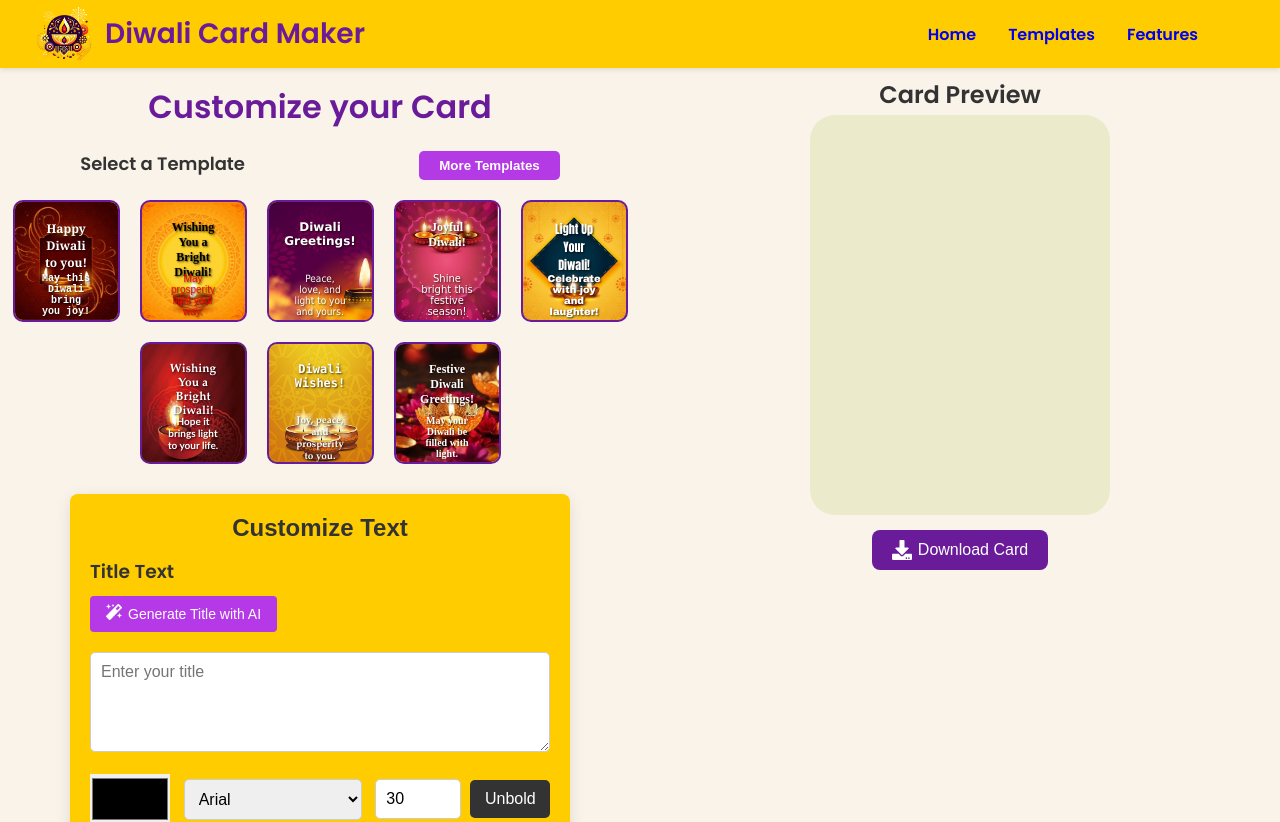
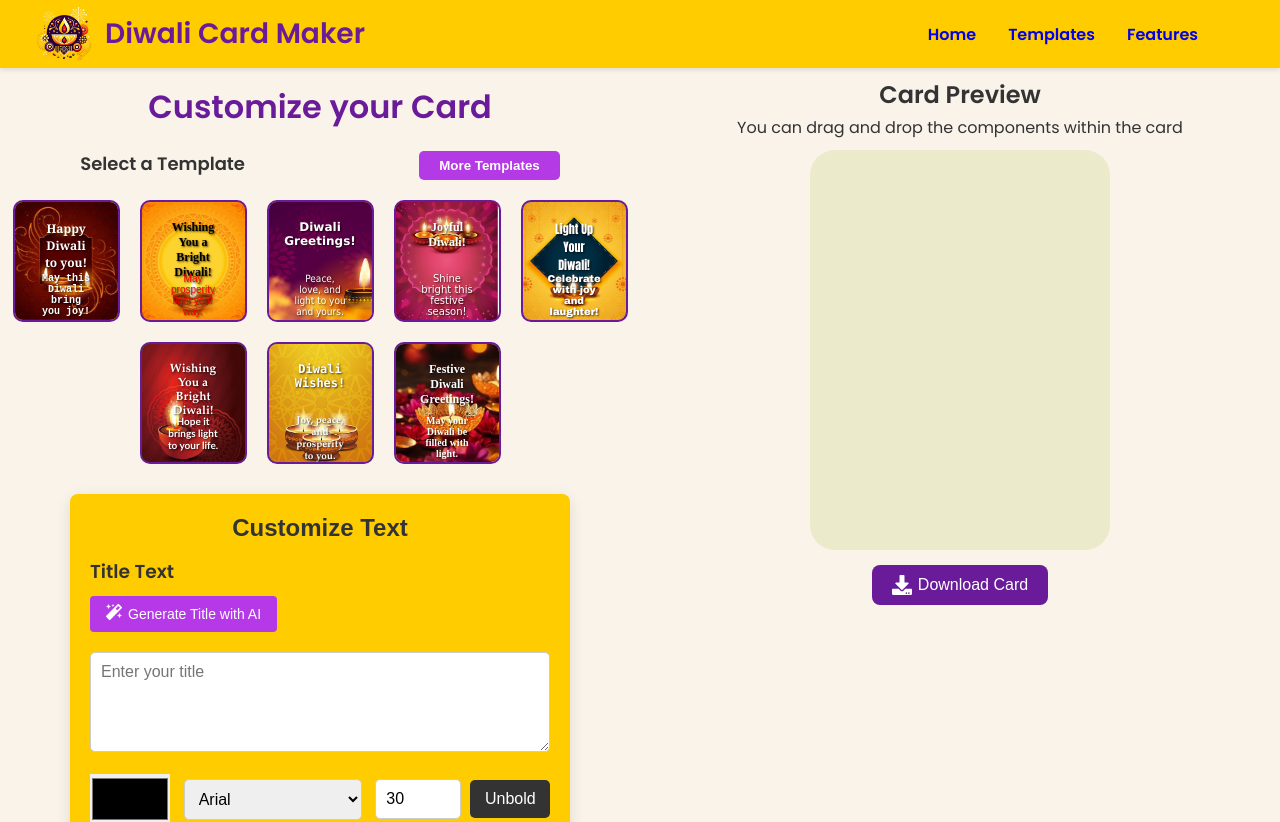
Before and after one commit to ikbal-hussain/diwali-card-maker, a React (Vite) app: page / in a window 1280 px wide. Shown: the top 822 px of the page. Built offline with nearby package versions, Linux system fonts and the light colour scheme.

Commit message:
minor fixes

```diff
--- a/src/components/CardPreview.jsx
+++ b/src/components/CardPreview.jsx
@@ -82,6 +82,7 @@ function CardPreview({ template, titleText, messageText, stickers, images }) {
       onMouseUp={handleMouseUp}
     >
       <h2>Card Preview</h2>
+      <p>You can drag and drop the components within the card</p>
       <div className="card-preview" ref={cardRef} id="card-preview">
         {template && (
           <div
```
